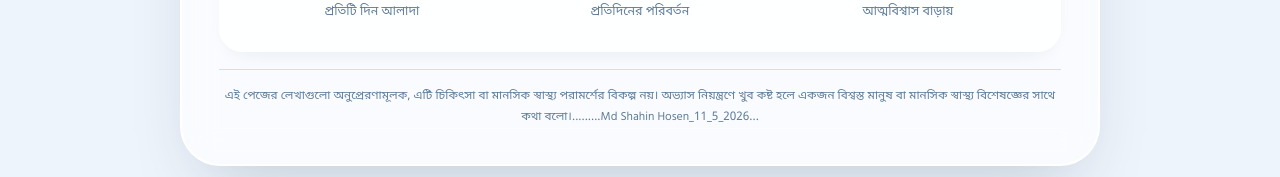
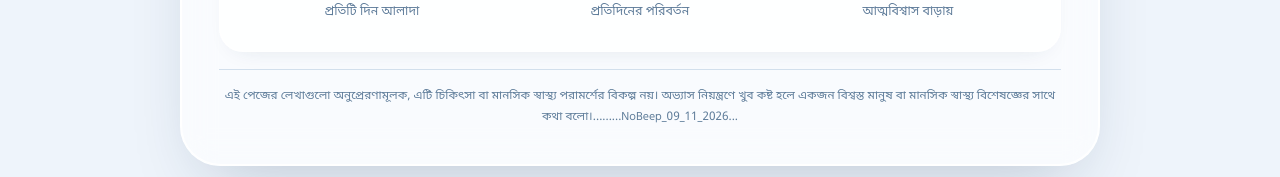
Before and after one commit to shahinprogamer/NoBeep, a plain HTML site: page index.html in a window 1280 px wide. Shown: the part 1153-1330 px from the top of the page. Drawn offline with Linux system fonts and the light colour scheme.

Commit message:
Update footer text with new author information
shahin is boos

```diff
--- a/index.html
+++ b/index.html
@@ -590,7 +590,7 @@
     </main>
 
     <footer class="site-foot">
-      এই পেজের লেখাগুলো অনুপ্রেরণামূলক, এটি চিকিৎসা বা মানসিক স্বাস্থ্য পরামর্শের বিকল্প নয়। অভ্যাস নিয়ন্ত্রণে খুব কষ্ট হলে একজন বিশ্বস্ত মানুষ বা মানসিক স্বাস্থ্য বিশেষজ্ঞের সাথে কথা বলো।.........Md Shahin Hosen_11_5_2026...
+      এই পেজের লেখাগুলো অনুপ্রেরণামূলক, এটি চিকিৎসা বা মানসিক স্বাস্থ্য পরামর্শের বিকল্প নয়। অভ্যাস নিয়ন্ত্রণে খুব কষ্ট হলে একজন বিশ্বস্ত মানুষ বা মানসিক স্বাস্থ্য বিশেষজ্ঞের সাথে কথা বলো।.........NoBeep_09_11_2026...
     </footer>
   </div>
 
```
